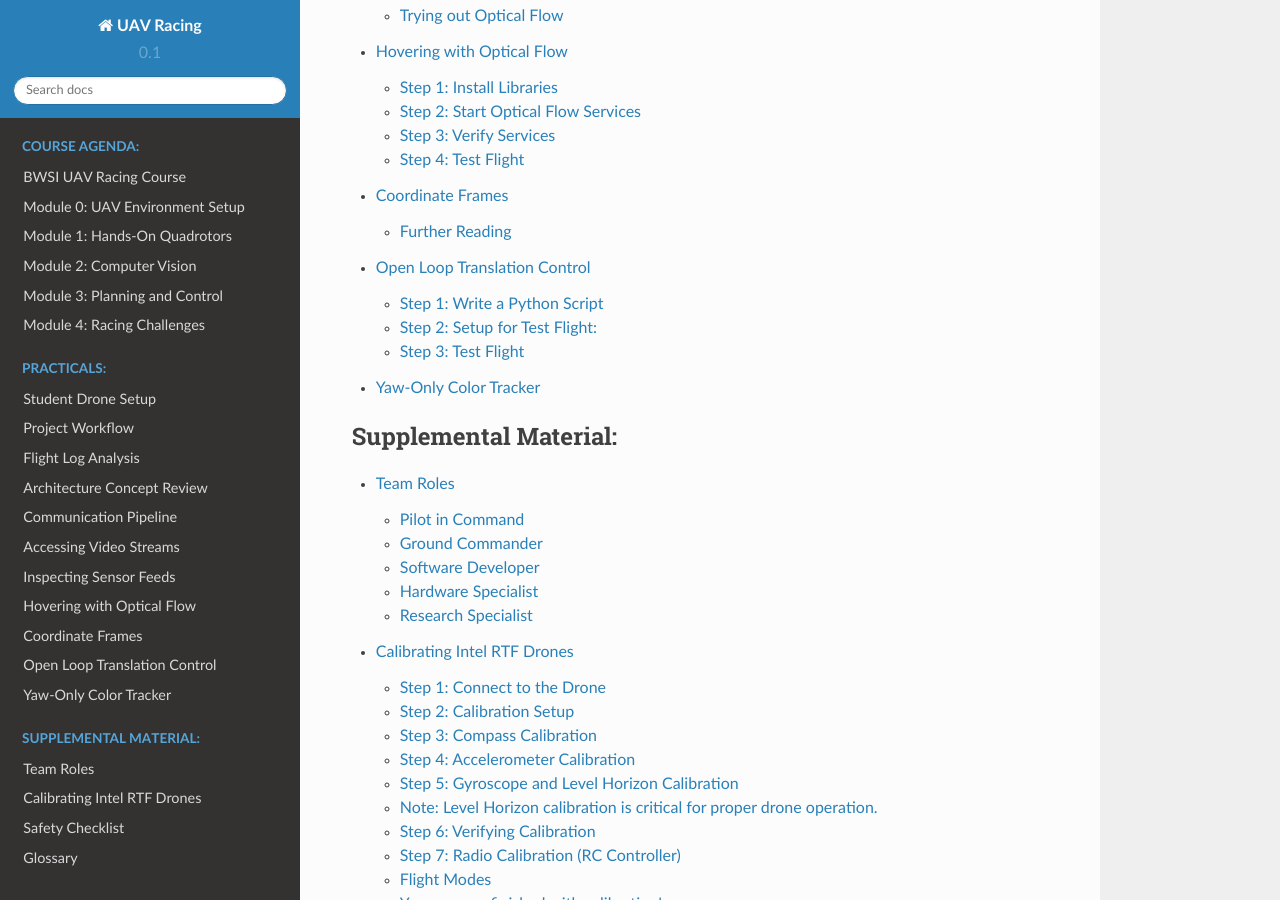
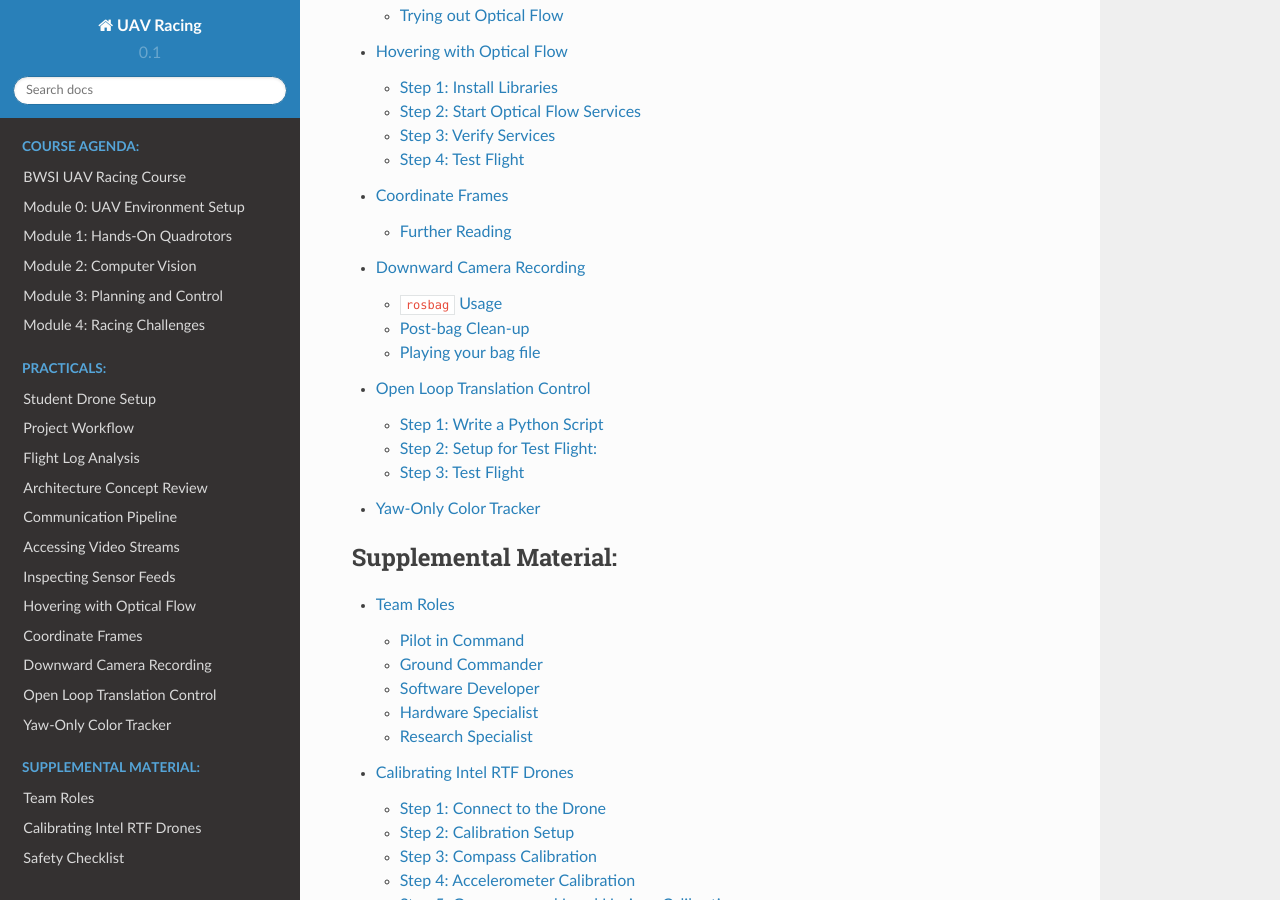
Before and after one commit to BWSI-UAV/website, a Sphinx documentation site: the page built from docs/index.rst, in a window 1280 px wide and 900 px high, scrolled down 1896 px. Built offline with Sphinx 7.4.7 and the Read the Docs theme 2.0.0, drawn with Linux system fonts in a browser that asks for light colours.

Commit message:
added bag tutorial

```diff
--- a/docs/index.rst
+++ b/docs/index.rst
@@ -30,6 +30,7 @@ Welcome to UAV Racing's documentation!
    internal_sensor_testing.ipynb
    enable_optical_flow.ipynb
    reference_frames.ipynb
+   downward_cam_bag.ipynb
    open_loop_translation_control.ipynb
    yaw_color_tracker.ipynb
 
```
Also changed, not shown: docs/ar_localization.ipynb, docs/downward_cam_bag.ipynb (added).
